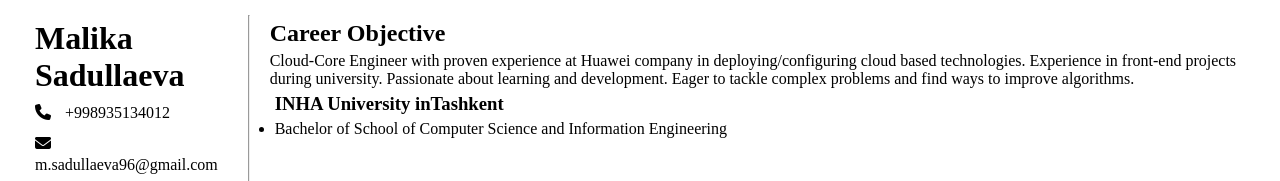
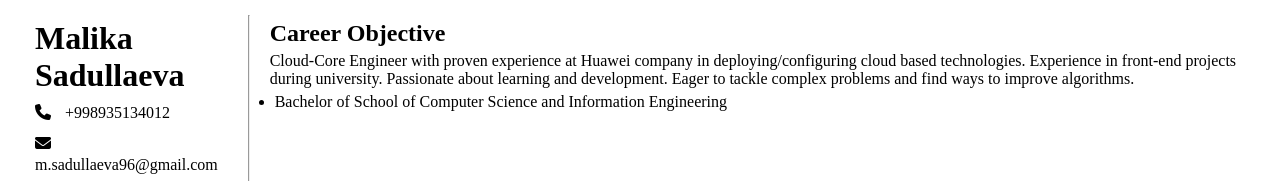
Before and after one commit to MalikaSadullaeva96/rsschool-cv, a plain HTML site: page index.html in a window 1280 px wide. Shown: the top 181 px of the page. Drawn offline with Linux system fonts and the light colour scheme.

Commit message:
fix: change html req

```diff
--- a/index.html
+++ b/index.html
@@ -1,8 +1,8 @@
 <!DOCTYPE html>
-<html lang ='en'>
+<html lang="en">
     <head>
         <meta charset="UTF-8">
-        <meta name = "viewport", content = "width=device-width, initial-scale = 1.0">
+        <meta name="viewport", content="width=device-width, initial-scale=1.0">
         <link rel="stylesheet" href="style.css">
         <script src="https://kit.fontawesome.com/369fdd9f21.js" crossorigin="anonymous"></script>
         <title>Malika Sadullaeva CV</title>
@@ -17,11 +17,11 @@
             </div>
             <div class="h-right">
                 <div class="phone">
-                    <i class = 'fas fa-phone'></i>
+                    <i class='fas fa-phone'></i>
                     <span>+998935134012</span>
                 </div>
                 <div class="email">
-                    <i class = "fas fa-envelope"></i>
+                    <i class="fas fa-envelope"></i>
                     <span>m.sadullaeva96@gmail.com</span>
                 </div>
                 <div class="github">
@@ -39,18 +39,13 @@
        <div class="objective">
             <div class="about">
                 <h2>Career Objective</h2>
-                <p>
-                    Cloud-Core Engineer with proven experience at Huawei company in deploying/configuring cloud based technologies. Experience in front-end projects during university. Passionate about learning and development. Eager to tackle complex problems and find ways to improve algorithms.
-                </p>
+                <p>Cloud-Core Engineer with proven experience at Huawei company in deploying/configuring cloud based technologies. Experience in front-end projects during university. Passionate about learning and development. Eager to tackle complex problems and find ways to improve algorithms.</p>
             </div>
             <div class="education">
                 <ul class="school-name">
-                    <h3>INHA University inTashkent</h3>
                     <li>Bachelor of School of Computer Science and Information Engineering</li>
                 </ul>
             </div>
        </div>
-
     </body>
-
 </html>
```
